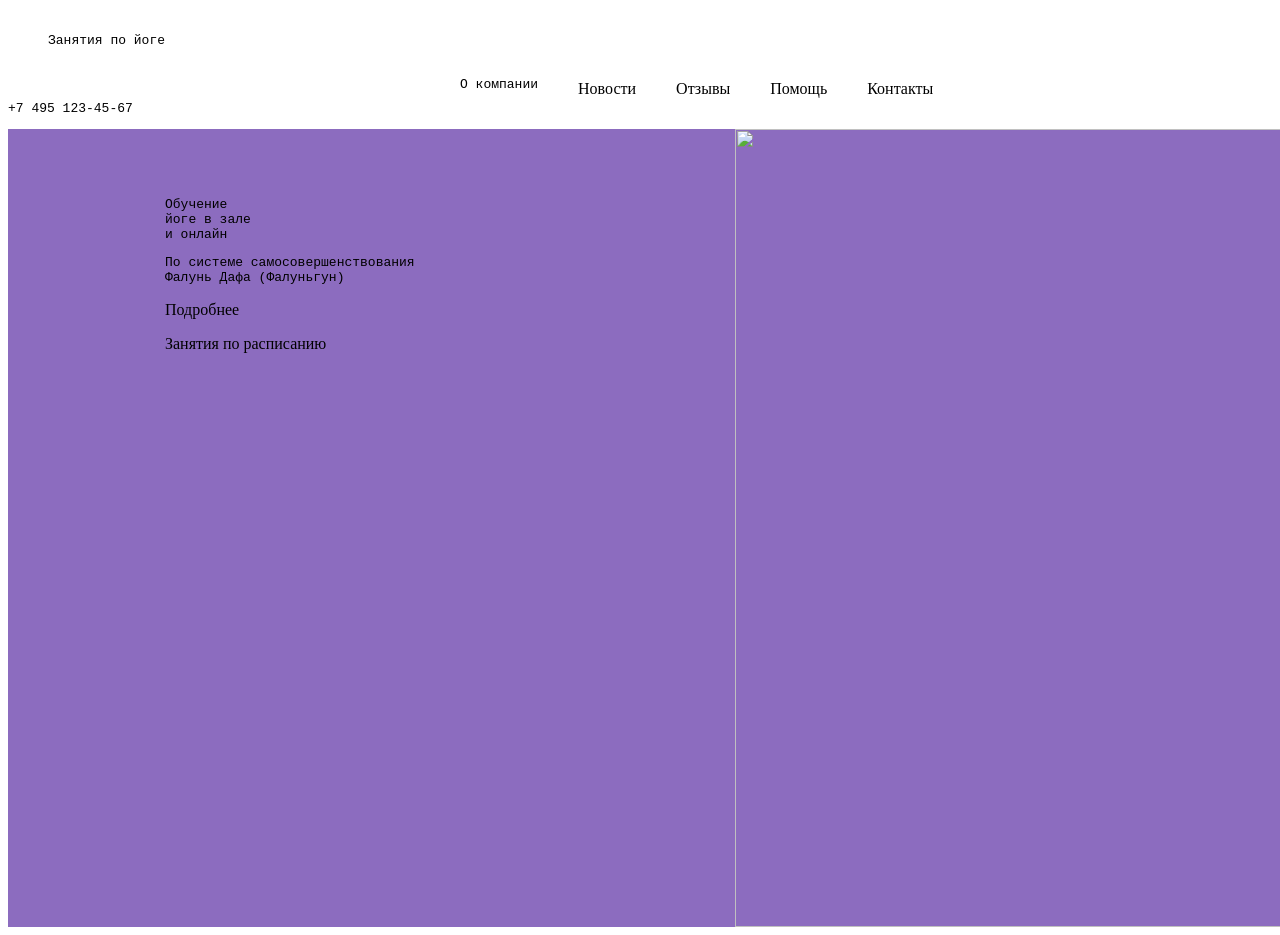
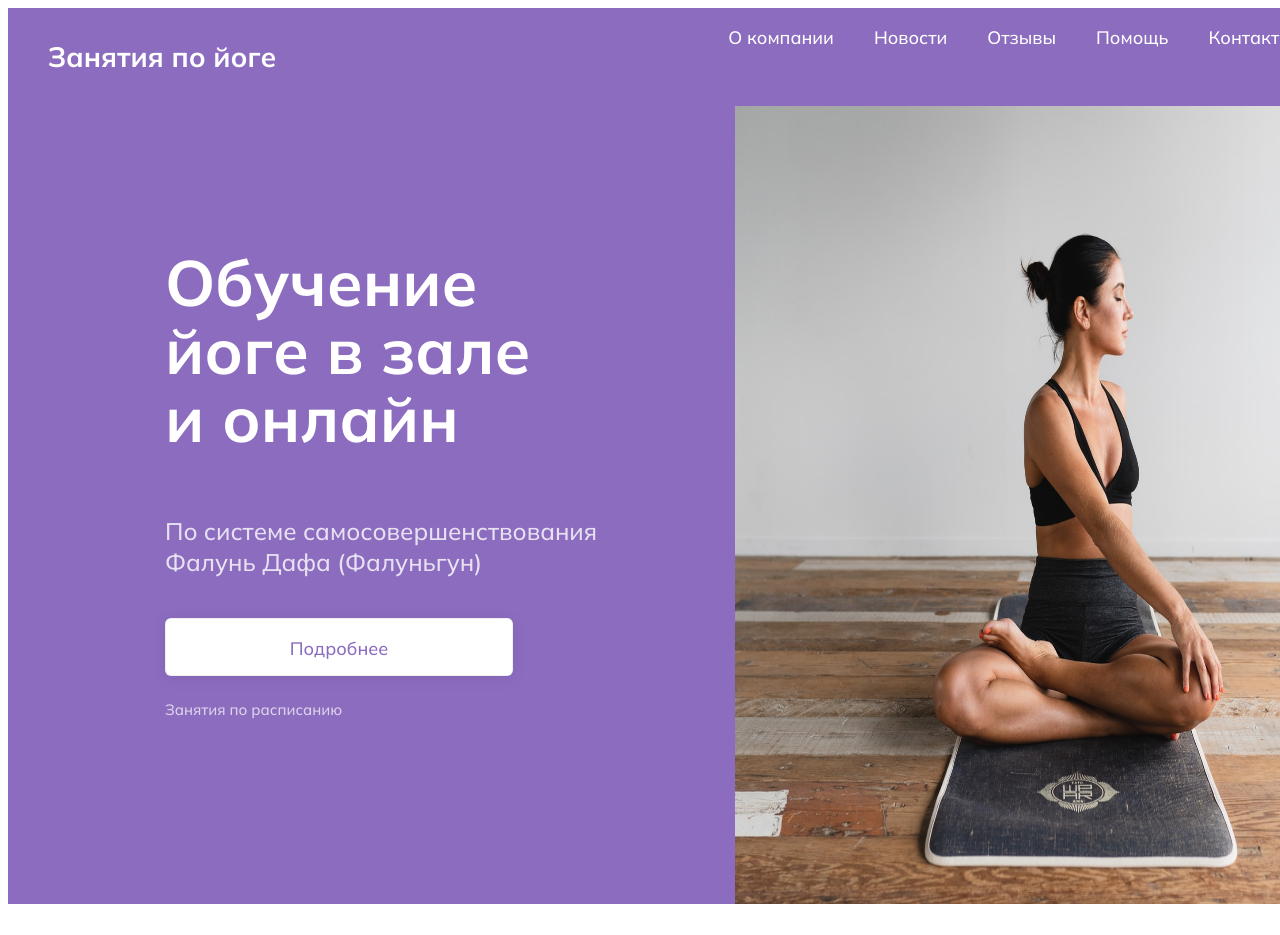
Before and after one commit to TOPITOB/topitob.github.io, a plain HTML site: page index.html in a window 1280 px wide. Shown: the top 935 px of the page. After the commit the page ends 912 px from the top, so only its background shows below. Drawn offline with Linux system fonts and the light colour scheme.

Commit message:
Add files via upload

```diff
--- a/index.html
+++ b/index.html
@@ -4,7 +4,7 @@
     <meta charset="UTF-8">
     <meta name="viewport" content="width=device-width, initial-scale=1.0">
     <title>Занятия по йоге</title>
-    <link rel="stylesheet" href="/css/main.css">
+    <link rel="stylesheet" href="main.css">
 </head><!--Изначальная настройка -->
 <header><!--Шапка сайта header-->
     <nav><!--Навигация-->
@@ -21,7 +21,7 @@
 </header>
 <body><!--Главное тело сайта-->
     <div style="width: 1440px; height: 798px; top: 98px; background-color: rgba(140, 108, 191, 1);">
-        <img src="img/img1.jpg" style="height: 798px; width: 705px; position: absolute; left: 735px;">
+        <img src="img1.jpg" style="height: 798px; width: 705px; position: absolute; left: 735px;">
     </div>
     <div style="width: 445; height: 430; top: 184px; left: 165px; gap: 40px; position: absolute; left: 165px; top: 184px;">
         <pre class="oyvzio">Обучение
--- /dev/null
+++ b/main.css
@@ -0,0 +1,132 @@
+@import url('https://fonts.googleapis.com/css2?family=Mulish:ital,wght@0,200..1000;1,200..1000&display=swap');
+/*
+Импорт шрифта
+*/
+body{
+width: 1440px;
+}
+/*
+Изменение размера тела
+*/
+header{
+    height: 98px;
+    background-color: rgba(140, 108, 191, 1);
+    display: flex;
+}
+/*
+Настройка контейнера для шапки сайта
+*/
+nav{
+    height: 98px;
+    background-color: rgba(140, 108, 191, 1);
+    display: flex;
+    width: 1440px;
+}
+/*
+Настройка контейнера для навигации
+*/
+.headertext{
+    color: rgba(255, 255, 255, 1);
+    font-family: Mulish;
+    font-weight: 700;
+    font-size: 28px;
+    line-height: 32px;
+    letter-spacing: 0%;
+}
+/*
+Настройка первого учавствующего текста в header
+*/
+.headertext2{
+    font-family: Mulish;
+    font-weight: 500;
+    font-size: 18px;
+    line-height: 24px;
+    letter-spacing: 0%;
+    text-align: right;
+    vertical-align: middle;
+    color: rgba(255, 255, 255, 1);
+}
+/*
+Настройка второго учавствующего текста в header
+*/
+.phone{
+    font-family: Mulish;
+font-weight: 500;
+font-size: 18px;
+line-height: 24px;
+letter-spacing: 0%;
+text-align: right;
+vertical-align: middle;
+color: rgba(255, 255, 255, 1);
+margin-right: 40px;
+}
+/*
+Настройка для номера телефона
+*/
+.oyvzio{
+    font-family: Mulish;
+    font-weight: 700;
+    font-size: 64px;
+    line-height: 68px;
+    letter-spacing: 0%;
+    color: rgba(255, 255, 255, 1);
+
+}
+/*
+обучение йоге в зале и онлайн
+*/
+.pss{
+    margin-top: 24px;
+    font-family: Mulish;
+font-weight: 500;
+font-size: 24px;
+line-height: 130%;
+letter-spacing: 0%;
+color: rgba(255, 255, 255, 0.8);
+}
+/*
+По системе самосовершенствования
+*/
+.podr{
+background-color: rgba(255, 255, 255, 1);
+margin-top: 40px;
+width: 346px;
+height: 56px;
+border-radius: 6px;
+border-width: 1px;
+border: 1px solid rgba(0, 0, 0, 0.06);
+box-shadow: 0px 2px 16px 0px rgba(0, 0, 0, 0.08);
+}
+/*
+Подробнее
+*/
+.tpodr{
+    width: 99;
+    height: 24;
+    font-family: Mulish;
+    font-weight: 500;
+    font-size: 18px;
+    line-height: 24px;
+    letter-spacing: 0%;
+    text-align: center;
+    color: rgba(140, 108, 191, 1);
+
+}
+/*
+Текст подробнее
+*/
+.zpr{
+    margin-top: 24px;
+    font-family: Mulish;
+    font-weight: 500;
+    font-size: 15px;
+    line-height: 20px;
+    letter-spacing: 0%;
+    color: rgba(255, 255, 255, 0.7);
+    width: 346px;
+height: 20px;
+
+}
+/*
+Занятия по расписанию
+*/
```
Also changed, not shown: img1.jpg (added).
